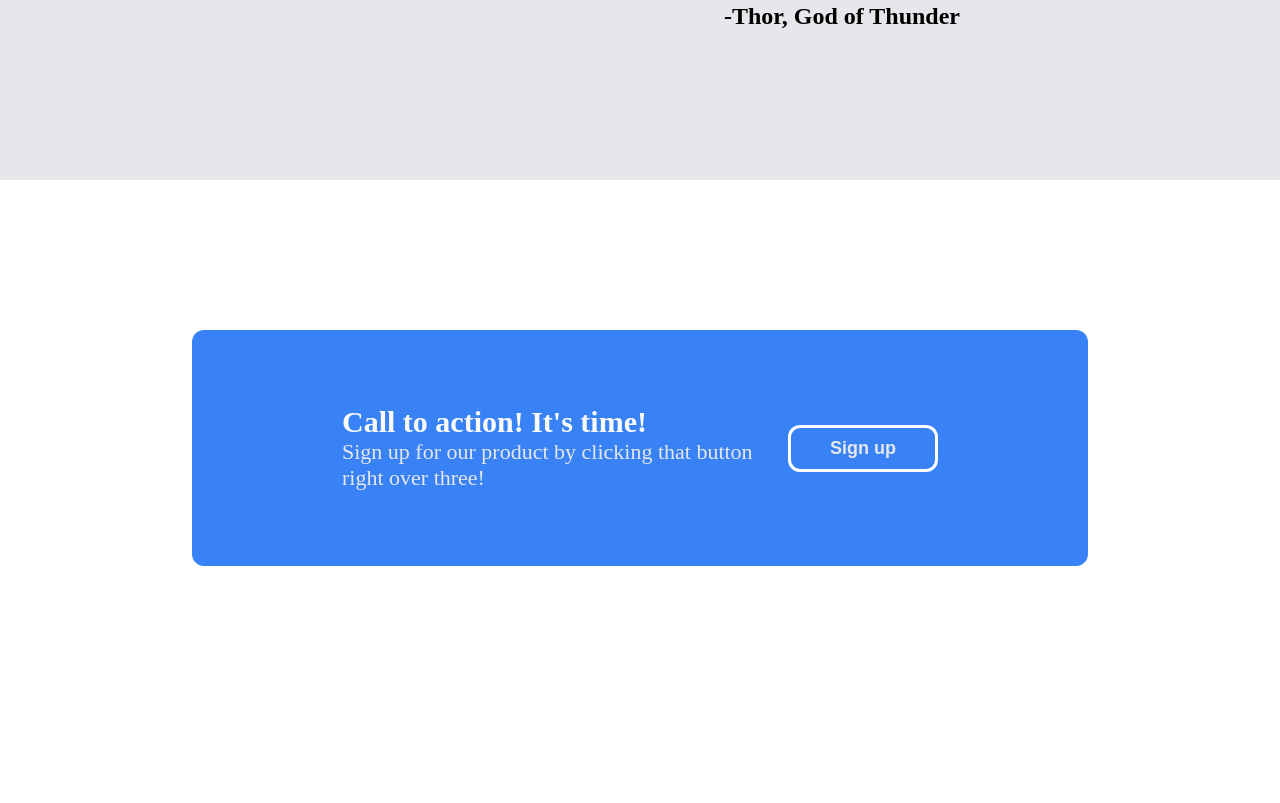
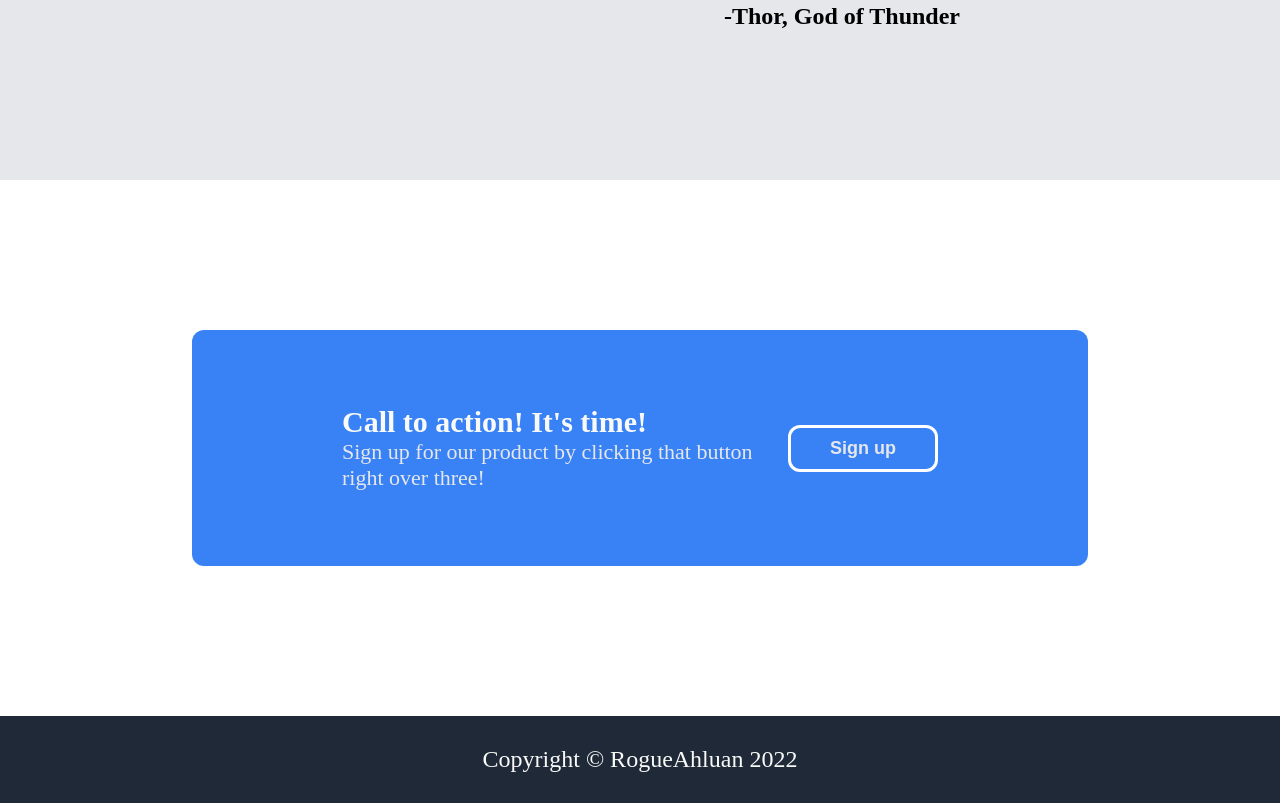
Before and after one commit to ahlunlearn/odin-landingpage, a plain HTML site: page index.html in a window 1280 px wide. Shown: the part 1841-2644 px from the top of the page. Before the commit the page ends 2557 px from the top, so only its background shows below. Drawn offline with Linux system fonts and the light colour scheme.

Commit message:
finish footer

```diff
--- a/index.html
+++ b/index.html
@@ -92,7 +92,11 @@
         </div>
     </div>
     <div class="footer">
-
+        <div class="hero">
+            <div class="copyright">
+                Copyright © RogueAhluan 2022
+            </div>
+        </div>
     </div>
 </body>
 </html>
--- a/style.css
+++ b/style.css
@@ -3,7 +3,7 @@
     padding: 0;
     box-sizing: border-box;
 }
-.header, .upper{
+.header, .upper, .footer{
     background-color: #1F2937;
     color: #F9FAF8;
     padding: 10px 5px;
@@ -155,3 +155,12 @@
 .action .hero .action-button button{
     border: 3px solid white;
 }
+
+.footer .hero{
+    padding: 20px 0;
+}
+
+.footer .hero .copyright{
+    font-size: 24px;
+    margin: 0 auto;
+}
```
